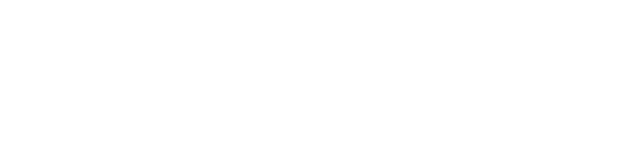
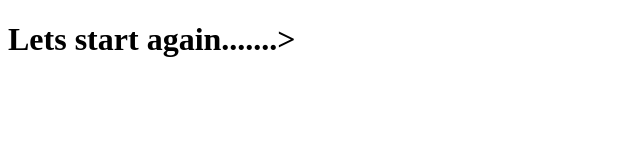
Before and after one commit to mohammedibrahimshawon/responsive-layout-flex, a plain HTML site: page practice/index.html in a window 1280 px wide. Shown: the whole page, without its empty margins (0-640 px from the left). Drawn offline with Linux system fonts and the light colour scheme.

```diff
--- a/practice/index.html
+++ b/practice/index.html
@@ -6,6 +6,9 @@
     <title>Document</title>
 </head>
 <body>
+    <h1>
+        Lets start again.......>
+    </h1>
 
 </body>
 </html>
```
Also changed, not shown: practice/images/A.jpg (added), practice/images/B.jpg (added), practice/images/C.jpg (added), practice/images/D.jpg (added), practice/images/E.jpg (added), practice/images/F.jpg (added), practice/images/G.jpg (added), practice/images/H.jpg (added), practice/images/I.jpg (added), practice/images/grid-area-responsive.png (added), practice/images/grid-area.png (added), practice/images/grid.png (added), 1 other file.
